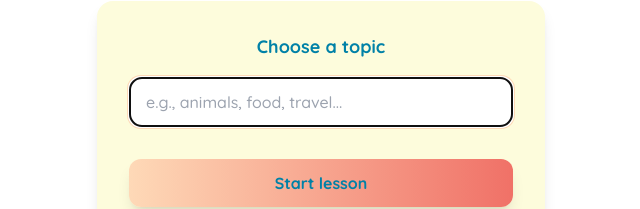
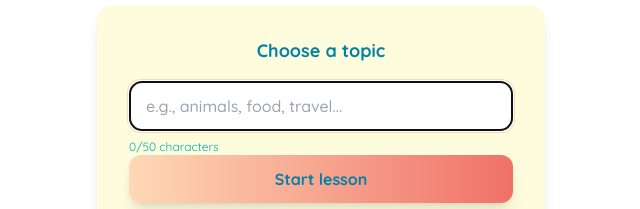
Before and after one commit to levihammock/chinese-reading-app, a Next.js app: page / in a window 1280 px wide. Both pictures are taken after a click on the button "Continue". Shown: the part 358-567 px from the top of the page, without its empty margins (319-959 px from the left). Built offline with nearby package versions, Linux system fonts and the light colour scheme.

Commit message:
Add character limit and counter to topic input, improve left panel topic display

```diff
--- a/src/app/page.tsx
+++ b/src/app/page.tsx
@@ -1037,11 +1037,16 @@ export default function Home() {
                 Change Level
               </button>
             </div>
-            <div className="flex items-center justify-between">
-              <span className="text-lg font-bold text-[#0081A7]">Topic: {subject || '—'}</span>
+            <div className="mb-2">
+              <span className="text-lg font-bold text-[#0081A7]">Topic:</span>
+              <div className="text-sm text-[#0081A7] mt-1 break-words">
+                {subject || '—'}
+              </div>
+            </div>
+            <div className="flex justify-end">
               <button
                 onClick={() => setPage(2)}
-                className="text-xs text-[#F07167] hover:text-[#0081A7] transition-colors ml-2"
+                className="text-xs text-[#F07167] hover:text-[#0081A7] transition-colors"
               >
                 Try new topic
               </button>
@@ -1296,14 +1301,20 @@ export default function Home() {
             onSubmit={handleStartLesson}
           >
             <label className="block text-lg font-semibold text-[#0081A7] mb-4">Choose a topic</label>
+            <div className="w-full relative">
               <input
-              ref={inputRef}
+                ref={inputRef}
                 type="text"
                 value={subject}
-              onChange={e => setSubject(e.target.value)}
+                onChange={e => setSubject(e.target.value)}
                 placeholder="e.g., animals, food, travel..."
-              className="w-full px-4 py-3 border border-[#FED9B7] rounded-xl focus:ring-2 focus:ring-[#FED9B7] focus:border-transparent transition-all duration-200 bg-white text-[#0081A7] font-medium mb-8"
+                maxLength={50}
+                className="w-full px-4 py-3 border border-[#FED9B7] rounded-xl focus:ring-2 focus:ring-[#FED9B7] focus:border-transparent transition-all duration-200 bg-white text-[#0081A7] font-medium mb-2"
               />
+              <div className="text-xs text-[#00AFB9] text-left">
+                {subject.length}/50 characters
+              </div>
+            </div>
             <button
               type="submit"
               className="w-full px-8 py-3 bg-gradient-to-r from-[#FED9B7] to-[#F07167] text-[#0081A7] font-semibold rounded-xl hover:from-[#F07167] hover:to-[#FED9B7] transition-all duration-200 shadow-lg hover:shadow-xl"
```
